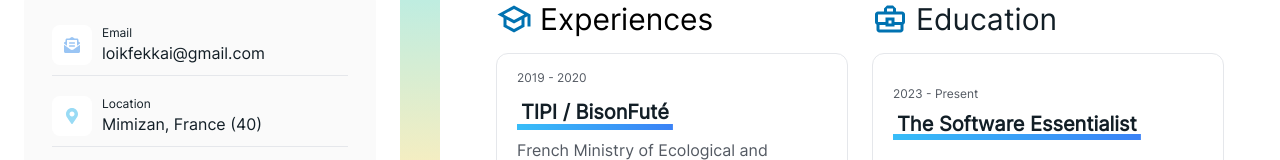
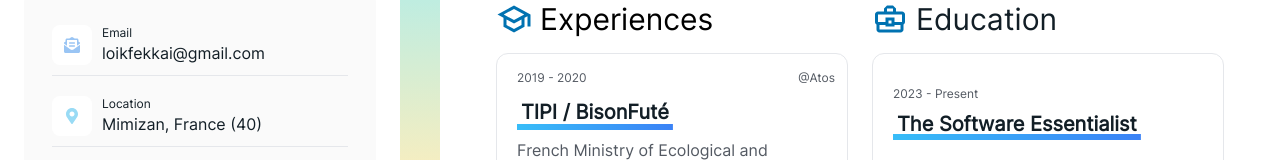
Before and after one commit to Lokicoule/portfolio, a React (Vite) app: page /resume in a window 1280 px wide. Shown: the part 605-765 px from the top of the page. Built offline with nearby package versions, Linux system fonts and the light colour scheme.

Commit message:
fix(resume): clean experience datas

```diff
--- a/src/pages/resume/components/experience/ExperienceSection.tsx
+++ b/src/pages/resume/components/experience/ExperienceSection.tsx
@@ -24,7 +24,12 @@ const ExperienceSection: ExperienceComponent = ({ items, title }) => {
           className="rounded-xl p-8 py-4 pl-5 pr-3 space-y-2 mb-6 bg-primary border-1 border-primary"
         >
           <div className="flex flex-col space-y-2 ">
-            <span className="text-xs text-tertiary">{item.duration}</span>
+            <div className="flex justify-between">
+              <span className="text-xs text-tertiary">{item.duration}</span>
+              {item.company ? (
+                <span className="text-xs text-tertiary">@{item.company}</span>
+              ) : null}
+            </div>
             <div className="flex items-center space-x-2">
               <ExperienceModal
                 triggerButton={
--- a/src/pages/resume/datas/experienceData.fr.ts
+++ b/src/pages/resume/datas/experienceData.fr.ts
@@ -153,7 +153,7 @@ Cette solution de gestion de la maintenance a été conçue spécifiquement pour
 En somme, Falcontab représente une minuscule avancée vers une maintenance aérienne plus efficiente et écoresponsable, tout en réduisant notre empreinte environnementale.`,
     duration: "2015 - 2017",
     place: "Aix-en-Provence, France (13)",
-    roleAndResponsibilities: "Développeur fullstack",
+    roleAndResponsibilities: "Développeur fullstack (alternance)",
     technologiesUsed: {
       languages: ["Java", "C#", "Typescript"],
       libraries: ["Aspose"],
```
